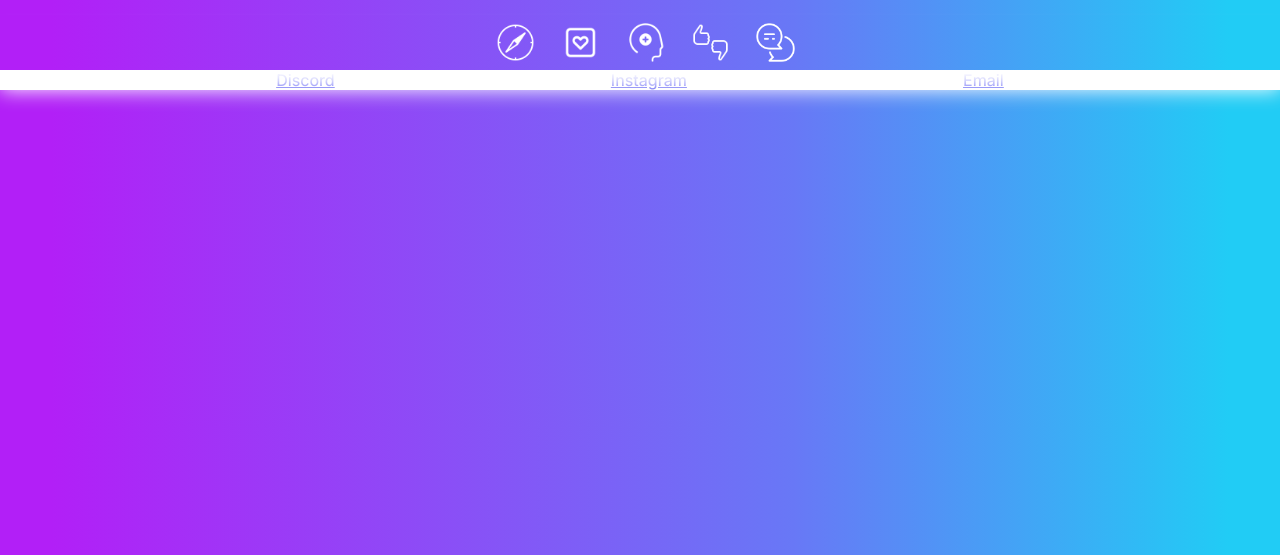
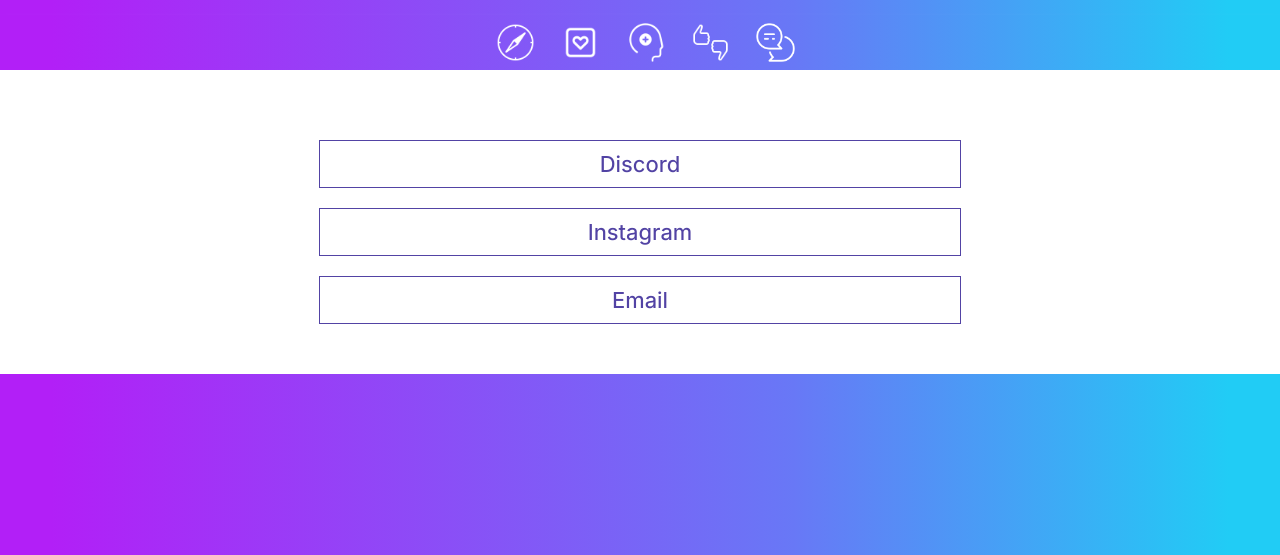
Before and after one commit to anwaar-dev/colorent, a plain HTML site: page index.html in a window 1280 px wide. Both pictures are taken after a click on the link 775 px from the left and 287 px from the top of the page. Shown: the part 245-800 px from the top of the page. Drawn offline with nearby package versions, Linux system fonts and the light colour scheme.

Commit message:
G-Analytics added.

```diff
--- a/index.css
+++ b/index.css
@@ -1,3 +1,7 @@
+:root {
+  --primary: #5243A4;
+  --gradient: linear-gradient(90deg, rgba(178,31,247,1) 4%, rgba(104,120,246,1) 62%, rgba(33,204,245,1) 96%);
+}
 body{
 	background: black;
 	font-family: Inter, sans-serif;
@@ -5,7 +9,7 @@ body{
 	flex-direction: column;
 	user-select: none;
 	margin: 0;
-	background: linear-gradient(90deg, rgba(178,31,247,1) 4%, rgba(104,120,246,1) 62%, rgba(33,204,245,1) 96%);
+	background: var(--gradient);
 	padding: 0;
 }
 .temp{
@@ -46,7 +50,7 @@ body{
 header{
 	width: 100%;
 	height: 260px;
-	background: linear-gradient(90deg, rgba(178,31,247,1) 4%, rgba(104,120,246,1) 62%, rgba(33,204,245,1) 96%);
+	background: var(--gradient);
 }
 header h1{
 	text-align: center;
@@ -83,7 +87,7 @@ nav{
 	width: 100%;
 	height: 55px;
 	background: white;
-	background: linear-gradient(90deg, rgba(178,31,247,1) 4%, rgba(104,120,246,1) 62%, rgba(33,204,245,1) 96%);
+	background: var(--gradient);
 	display: flex;
 	position: sticky;
 	top: 0px;
@@ -347,6 +351,38 @@ section#feedback .submitButton:hover{background: #7963F6;color: white;}
 
 
 
+section#talk{
+	display: none;
+	flex-direction: column;
+	justify-content: center;
+	align-items: center;
+	padding-top: 50px;
+	padding-bottom: 50px;
+}
+section#talk a{
+	width: 50%;
+	padding-top: 10px;
+	padding-bottom: 10px;
+	font-size: 22px;
+	color: var(--primary);
+	border: 1px solid var(--primary);
+	margin-top: 20px;
+	text-align: center;
+	text-decoration: none;
+	cursor: default;
+}
+section#talk a:hover{background: var(--gradient);color: white;border-color: white;}
+
+
+
+
+
+
+
+
+
+
+
 
 @keyframes shake{
 	0%{transform: rotate(0deg);}
--- a/index.html
+++ b/index.html
@@ -1,6 +1,22 @@
 <!DOCTYPE html>
 <html>
 <head>
+
+
+
+	<!-- Global site tag (gtag.js) - Google Analytics -->
+	<script async src="https://www.googletagmanager.com/gtag/js?id=G-CVV470PWVP"></script>
+	<script>
+  	window.dataLayer = window.dataLayer || [];
+  	function gtag(){dataLayer.push(arguments);}
+ 	 gtag('js', new Date());
+
+ 	 gtag('config', 'G-CVV470PWVP');
+	</script>
+
+
+
+
 	<meta charset="utf-8">
 	<title>COLORENT</title>
 	<link rel="stylesheet" href="scrollbar.css">
@@ -59,8 +75,8 @@
     	</form>
 </section>
 <!-- TALK --><section id="talk">
-	<a href="#">Discord</a>
-	<a href="#">Instagram</a>
+	<a href="https://discord.gg/g4DPj8NnFr">Discord</a>
+	<a href="https://instagram.com/devx64/">Instagram</a>
 	<a href="#">Email</a>
 </section>
 
```
